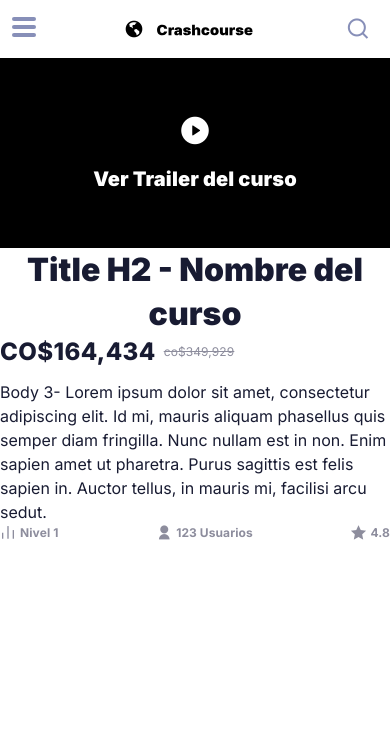
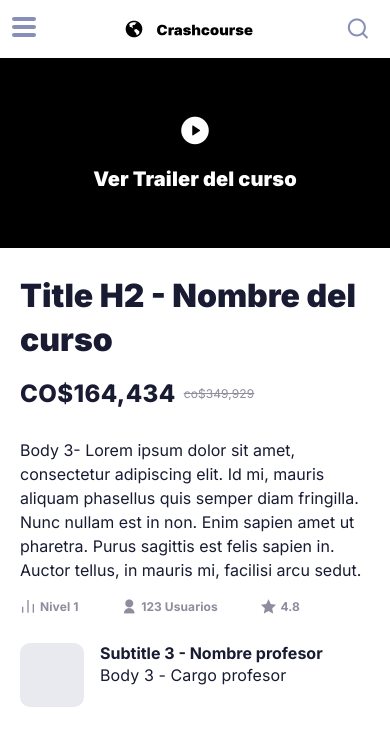
Before and after one commit to kedeinroga/crashcourse-front, a React (Create React App) app: page / in a window 390 px wide. Shown: the top 746 px of the page. Built offline with nearby package versions, Linux system fonts and the light colour scheme.

Commit message:
card info off teacher version mobile

```diff
--- /dev/null
+++ b/src/components/cursodetail/CardInfoProf.css
@@ -0,0 +1,29 @@
+.prof-info__content {
+  display: flex;
+  gap: 16px;
+}
+
+.prof-info__content--photo {
+  width: 64px;
+  height: 64px;
+  background: #e8eaf0;
+  border-radius: 10px;
+}
+
+.prof-info__content--name {
+  font-size: 16px;
+  font-style: normal;
+  font-weight: 700;
+  line-height: 20px;
+  letter-spacing: 0px;
+  text-align: left;
+}
+
+.prof-info__content--cargo {
+  font-size: 16px;
+  font-style: normal;
+  font-weight: 400;
+  line-height: 24px;
+  letter-spacing: 0.1px;
+  text-align: left;
+}
--- /dev/null
+++ b/src/components/cursodetail/CardInfoProf.tsx
@@ -0,0 +1,15 @@
+import "./CardInfoProf.css";
+
+function CardInfoProf() {
+  return (
+    <div className="prof-info__content">
+      <div className="prof-info__content--photo"></div>
+      <div>
+        <p className="prof-info__content--name">Subtitle 3 - Nombre profesor</p>
+        <p className="prof-info__content--cargo">Body 3 - Cargo profesor</p>
+      </div>
+    </div>
+  );
+}
+
+export default CardInfoProf;
--- a/src/components/cursodetail/CursoInfo.css
+++ b/src/components/cursodetail/CursoInfo.css
@@ -0,0 +1,18 @@
+.info-curso__content {
+  margin: 26px 20px;
+  display: flex;
+  flex-direction: column;
+  gap: 16px;
+}
+
+.info-curso__content h2 {
+  text-align: left;
+}
+
+.info-curso__content--icons {
+  width: 80%;
+}
+
+.info-curso__content--buttons {
+  background: #e8eaf0;
+}
--- a/src/components/cursodetail/CursoInfo.tsx
+++ b/src/components/cursodetail/CursoInfo.tsx
@@ -2,10 +2,11 @@ import "./CursoInfo.css";
 
 import IconCursoDetail from "../UI/IconCusoDetail";
 import CursoPrice from "../UI/CursoPrice";
+import CardInfoProf from "./CardInfoProf";
 
 function CursoInfo() {
   return (
-    <div>
+    <div className="info-curso__content">
       <h2>Title H2 - Nombre del curso</h2>
       <CursoPrice />
       <p>
@@ -14,7 +15,11 @@ function CursoInfo() {
         non. Enim sapien amet ut pharetra. Purus sagittis est felis sapien in.
         Auctor tellus, in mauris mi, facilisi arcu sedut.
       </p>
-      <IconCursoDetail />
+      <div className="info-curso__content--icons">
+        <IconCursoDetail />
+      </div>
+      <CardInfoProf />
+      <div className="info-curso__content--buttons"></div>
     </div>
   );
 }
```
